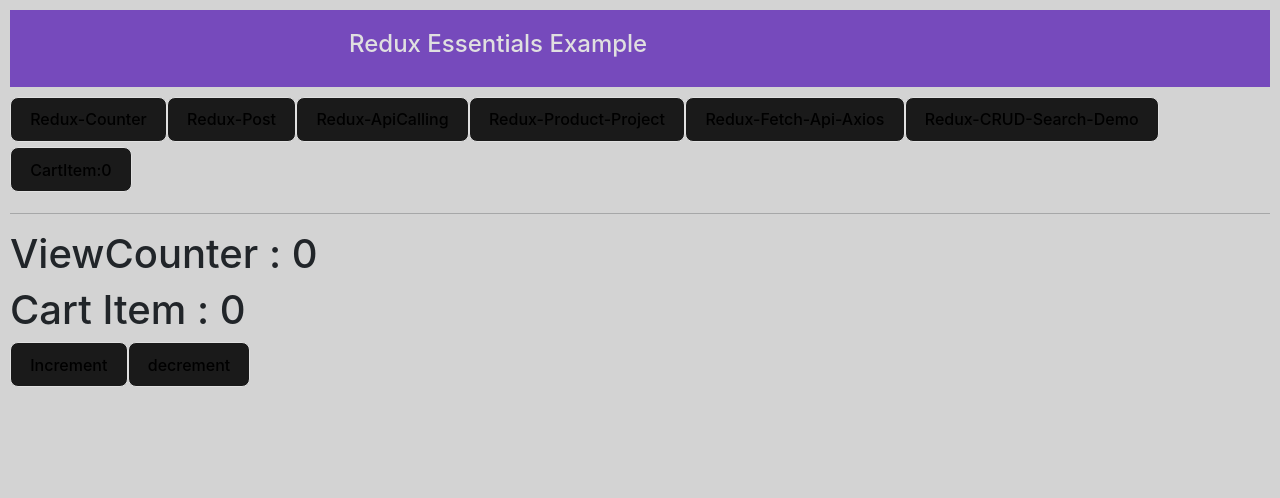
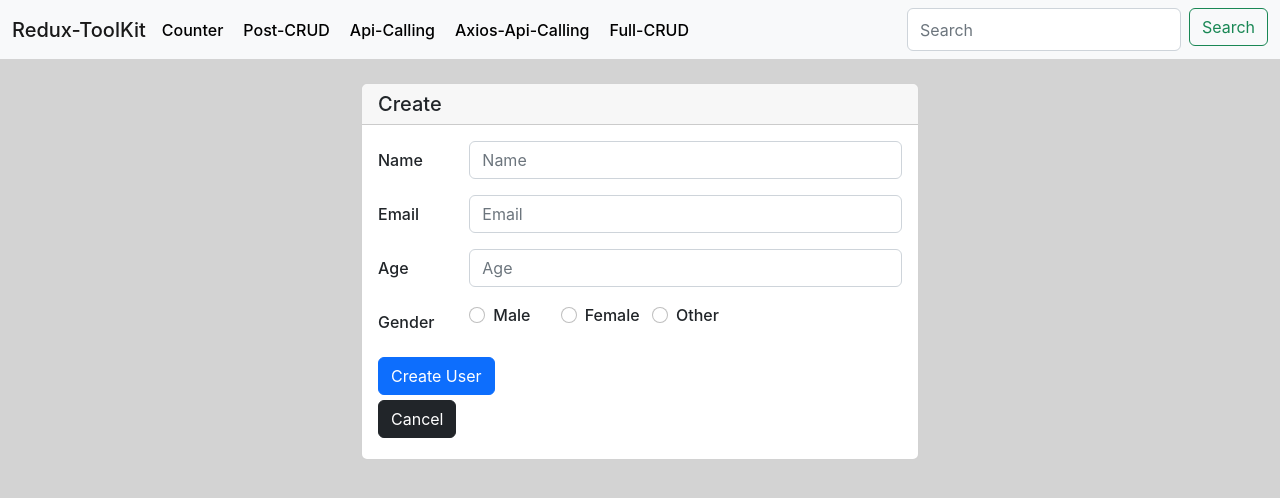
Before and after one commit to mmk-Narola/React-Redux, a React (Vite) app: page /addUser in a window 1280 px wide. Shown: the top 498 px of the page. Built offline with nearby package versions, Linux system fonts and the light colour scheme.

Commit message:
add new navbar and lazz loading

```diff
--- a/src/App.jsx
+++ b/src/App.jsx
@@ -1,64 +1,38 @@
-import { useState } from "react";
-import Header from "./components/header/Header";
-import Counter from "./components/counter/Counter";
+import "bootstrap/dist/css/bootstrap.min.css";
+import * as React from "react";
+import { useSelector } from "react-redux";
+import { Route, Routes } from "react-router-dom";
+// import Counter from "./components/counter/Counter";
 import PostTodo from "./components/posts/PostTodo";
 import Main from "./components/apiCalling/main";
 import ProductRootLayout from "./components/productProject/ProductRootLayout";
-import "bootstrap/dist/css/bootstrap.min.css";
-import { useSelector } from "react-redux";
+import Header from "./components/header/Header";
 import Axios from "./components/axiosApiCalling/axios";
 import Crud from "./components/crudDemo/Crud";
+import CrudOps from "./components/crudDemo/CrudOps";
+import Cart from "./components/productProject/Cart";
 
 function App() {
-  const [reduxExample, setReducExample] = useState("Redux-Counter");
-  const btnLabel = [
-    "Redux-Counter",
-    "Redux-Post",
-    "Redux-ApiCalling",
-    "Redux-Product-Project",
-    "Redux-Fetch-Api-Axios",
-    "Redux-CRUD-Search-Demo",
-  ];
   const cartItem = useSelector((state) => state.cart);
-
-  const switchTab = () => {
-    switch (reduxExample) {
-      case "Redux-Counter":
-        return <Counter />;
-      case "Redux-Post":
-        return <PostTodo />;
-      case "Redux-ApiCalling":
-        return <Main />;
-      case "Redux-Product-Project":
-        return <ProductRootLayout />;
-      case "Redux-Fetch-Api-Axios":
-        return <Axios />;
-      case "Redux-CRUD-Search-Demo":
-        return <Crud />;
-      default:
-        break;
-    }
-  };
+  // const Counter = React.lazy("./components/counter/Counter");
 
   return (
     <>
       <Header />
-      <div className="App">
-        {btnLabel.map((label) => {
-          return (
-            <button
-              key={label}
-              onClick={() => {
-                setReducExample(label);
-              }}
-            >
-              {label}
-            </button>
-          );
-        })}
-        <button>CartItem:{cartItem.length}</button>
-        <hr />
-        <div className="output">{switchTab()}</div>
+      <div className="container">
+        <React.Suspense fallback={<>...</>}>
+          <Routes>
+            <Route path="/" element={<Crud />}></Route>
+            <Route path="/post-crud" element={<PostTodo />}></Route>
+            <Route path="/api-calling" element={<Main />}></Route>
+            <Route path="/axios-api-calling" element={<Axios />}></Route>
+            <Route path="/shopping" element={<ProductRootLayout />}></Route>
+            <Route path="/cart" element={<Cart />}></Route>
+            <Route path="/crud-home" element={<Crud />}></Route>
+            <Route path="/addUser" element={<CrudOps />}></Route>
+            <Route path="/crud-home/edtiUser/:id" element={<CrudOps />}></Route>
+          </Routes>
+        </React.Suspense>
       </div>
     </>
   );
--- a/src/components/crudDemo/Crud.jsx
+++ b/src/components/crudDemo/Crud.jsx
@@ -1,30 +1,10 @@
 import React from "react";
-import NavBar from "./Navbar";
-import CrudOps from "./CrudOps";
-import {
-  Route,
-  createBrowserRouter,
-  createRoutesFromElements,
-  RouterProvider,
-} from "react-router-dom";
 import Home from "./Home";
 
 const CRUD = () => {
-  const router = createBrowserRouter(
-    createRoutesFromElements(
-      <Route>
-        <Route index path="/home" element={<Home />}></Route>
-        <Route path="/addUser" element={<CrudOps />}></Route>
-        <Route path="/home/edtiUser/:id" element={<CrudOps />}></Route>
-      </Route>
-    )
-  );
   return (
     <>
-      <NavBar />
-      <div>
-        <RouterProvider router={router} />
-      </div>
+      <Home />
     </>
   );
 };
--- a/src/components/crudDemo/CrudOps.jsx
+++ b/src/components/crudDemo/CrudOps.jsx
@@ -34,7 +34,7 @@
   const handleSubmit = (e) => {
     e.preventDefault();
     dispatch(createUser(user));
-    navigate("/home");
+    navigate("/crud-home");
     setUser(initialState);
   };
 
@@ -156,8 +156,8 @@
                   label="Other"
                   id="formHorizontalRadios1"
                   name="gender"
-                  value="Other"
-                  checked={user && user.gender === "Other"}
+                  value="other"
+                  checked={user && user.gender === "other"}
                   onChange={userDetails}
                 />
               </Col>
@@ -172,7 +172,12 @@
             </Button>
 
             <Button variant="dark">
-              <Link to="/home">Cancel</Link>
+              <Link
+                style={{ textDecoration: "none", color: "white" }}
+                to="/crud-home"
+              >
+                Cancel
+              </Link>
             </Button>
           </Form>
         </Card.Body>
--- a/src/components/crudDemo/Home.jsx
+++ b/src/components/crudDemo/Home.jsx
@@ -26,10 +26,12 @@
   return (
     <div className="mt-4 col-md-8 ms-5">
       <button>
-        <Link to="/addUser">AddUser </Link>
+        <Link style={{ textDecoration: "none", color: "white" }} to="/addUser">
+          AddUser
+        </Link>
       </button>
       <Form.Group as={Row} className="mb-3">
-        <Col sm={1}>
+        <Col sm={2}>
           <Form.Check
             type="radio"
             label="All"
@@ -39,23 +41,23 @@
             onChange={(e) => setRadioData("")}
           />
         </Col>
-        <Col sm={1}>
+        <Col sm={2}>
           <Form.Check
             type="radio"
             label="Male"
             name="gender"
-            value="Male"
-            checked={radioData === "Male"}
+            value="male"
+            checked={radioData === "male"}
             onChange={(e) => setRadioData(e.target.value)}
           />
         </Col>
-        <Col sm={1}>
+        <Col sm={2}>
           <Form.Check
             type="radio"
             label="Female"
             name="gender"
-            value="Female"
-            checked={radioData === "Female"}
+            value="female"
+            checked={radioData === "female"}
             onChange={(e) => setRadioData(e.target.value)}
           />
         </Col>
@@ -64,8 +66,8 @@
             type="radio"
             label="Other"
             name="gender"
-            value="Other"
-            checked={radioData === "Other"}
+            value="other"
+            checked={radioData === "other"}
             onChange={(e) => setRadioData(e.target.value)}
           />
         </Col>
@@ -99,11 +101,11 @@
                 }
               })
               .filter((ele) => {
-                if (radioData === "Male") {
+                if (radioData === "male") {
                   return ele.gender === radioData;
-                } else if (radioData === "Female") {
+                } else if (radioData === "female") {
                   return ele.gender === radioData;
-                } else if (radioData === "Other") {
+                } else if (radioData === "other") {
                   return ele.gender === radioData;
                 } else return ele;
               })
@@ -116,7 +118,7 @@
                   <td>{item.gender}</td>
                   <td className="d-flex justy-conten-space-between">
                     <Link
-                      to={`/home/edtiUser/${item.id}`}
+                      to={`/crud-home/edtiUser/${item.id}`}
                       className="btn btn-primary my-1"
                     >
                       <i className="bi bi-pencil-square"></i>
--- a/src/components/crudDemo/NavBar.jsx
+++ /dev/null
@@ -1,51 +0,0 @@
-import { useEffect, useState } from "react";
-import Button from "react-bootstrap/Button";
-import Container from "react-bootstrap/Container";
-import Form from "react-bootstrap/Form";
-import Nav from "react-bootstrap/Nav";
-import Navbar from "react-bootstrap/Navbar";
-import { useDispatch } from "react-redux";
-import { searchUser } from "../../features/crudSlice";
-
-function NavBar() {
-  const [search, setSearch] = useState("");
-
-  const dispatch = useDispatch();
-
-  useEffect(() => {
-    dispatch(searchUser(search));
-  }, [search]);
-
-  return (
-    <Navbar bg="light" expand="lg">
-      <Container fluid>
-        <Navbar.Brand>CRUD-Redux-ToolKit</Navbar.Brand>
-        <Navbar.Toggle aria-controls="navbarScroll" />
-        <Navbar.Collapse id="navbarScroll">
-          <Nav
-            className="me-auto my-2 my-lg-0"
-            style={{ maxHeight: "100px" }}
-            navbarScroll
-          >
-            <Nav.Link href="/home">Home</Nav.Link>
-
-            <Nav.Link href="/addUser  ">CreateUser</Nav.Link>
-          </Nav>
-          <Form className="d-flex">
-            <Form.Control
-              type="text"
-              placeholder="Search"
-              className="me-2"
-              aria-label="Search"
-              value={search}
-              onChange={(e) => setSearch(e.target.value)}
-            />
-            <Button variant="outline-success">Search</Button>
-          </Form>
-        </Navbar.Collapse>
-      </Container>
-    </Navbar>
-  );
-}
-
-export default NavBar;
--- a/src/components/header/Header.jsx
+++ b/src/components/header/Header.jsx
@@ -1,16 +1,114 @@
-import React from "react";
+import { useEffect, useState } from "react";
+import { useDispatch } from "react-redux";
+import { searchUser } from "../../features/crudSlice";
+import Button from "react-bootstrap/Button";
+import Container from "react-bootstrap/Container";
+import Form from "react-bootstrap/Form";
+import Nav from "react-bootstrap/Nav";
+import Navbar from "react-bootstrap/Navbar";
+import { Link, NavLink } from "react-router-dom";
+import { NavItem } from "react-bootstrap";
 
 const Header = () => {
+  const [search, setSearch] = useState("");
+
+  const dispatch = useDispatch();
+
+  useEffect(() => {
+    dispatch(searchUser(search));
+  }, [search]);
+
   return (
-    <nav>
-      <section>
-        <h1>Redux Essentials Example</h1>
+    <Navbar bg="light" expand="lg">
+      <Container fluid>
+        <Navbar.Brand>Redux-ToolKit</Navbar.Brand>
+        <Navbar.Toggle aria-controls="navbarScroll" />
+        <Navbar.Collapse id="navbarScroll">
+          <Nav
+            className="me-auto my-2 my-lg-0"
+            style={{ maxHeight: "100px", display: "flex", gap: "20px" }}
+            navbarScroll
+          >
+            <NavLink
+              to="/"
+              style={({ isActive, isPending }) => {
+                return {
+                  fontWeight: isActive ? "bold" : "",
+                  color: isPending ? "red" : "black",
+                  textDecoration: "none",
+                };
+              }}
+            >
+              Counter
+            </NavLink>
 
-        <div className="navContent">
-          <div className="navLinks"></div>
-        </div>
-      </section>
-    </nav>
+            <NavLink
+              to="/post-crud"
+              style={({ isActive, isPending }) => {
+                return {
+                  fontWeight: isActive ? "bold" : "",
+                  color: isPending ? "red" : "black",
+                  textDecoration: "none",
+                };
+              }}
+            >
+              Post-CRUD
+            </NavLink>
+
+            <NavLink
+              to="/api-calling"
+              style={({ isActive, isPending }) => {
+                return {
+                  fontWeight: isActive ? "bold" : "",
+                  color: isPending ? "red" : "black",
+                  textDecoration: "none",
+                };
+              }}
+            >
+              Api-Calling
+            </NavLink>
+
+            <NavLink
+              to="/axios-api-calling"
+              style={({ isActive, isPending }) => {
+                return {
+                  fontWeight: isActive ? "bold" : "",
+                  color: isPending ? "red" : "black",
+                  textDecoration: "none",
+                };
+              }}
+            >
+              Axios-Api-Calling
+            </NavLink>
+
+            <NavLink
+              to="/crud-home"
+              style={({ isActive, isPending }) => {
+                return {
+                  fontWeight: isActive ? "bold" : "",
+                  color: isPending ? "red" : "black",
+                  textDecoration: "none",
+                };
+              }}
+            >
+              Full-CRUD
+            </NavLink>
+          </Nav>
+
+          <Form className="d-flex">
+            <Form.Control
+              type="text"
+              placeholder="Search"
+              className="me-2"
+              aria-label="Search"
+              value={search}
+              onChange={(e) => setSearch(e.target.value)}
+            />
+            <Button variant="outline-success">Search</Button>
+          </Form>
+        </Navbar.Collapse>
+      </Container>
+    </Navbar>
   );
 };
 
--- a/src/components/productProject/Cart.jsx
+++ b/src/components/productProject/Cart.jsx
@@ -42,7 +42,7 @@
   return (
     <div>
       <h2>CartPage</h2>
-      <Link to="/">Back</Link>
+      <Link to="/shopping">Back</Link>
       <div className="row">{cards}</div>
     </div>
   );
--- a/src/components/productProject/Dashboard.jsx
+++ b/src/components/productProject/Dashboard.jsx
@@ -10,7 +10,7 @@
       <div className="d-flex justify-content-between">
         <h2> Dashboard</h2>
         <h2>
-          <Link to="cart">Cart({cartItem?.length})</Link>
+          <Link to="/cart">Cart({cartItem?.length})</Link>
         </h2>
       </div>
 
--- a/src/features/crudSlice.js
+++ b/src/features/crudSlice.js
@@ -45,7 +45,7 @@
   async (data, { rejectWithValue }) => {
     try {
       const response = await axiosBaseURL.put(`/crud/${data.id}`, data.user);
-      data.navigate("/home");
+      data.navigate("/crud-home");
       return response.data;
     } catch (err) {
       // Use `err.response.data` as `action.payload` for a `rejected` action,
--- a/src/index.css
+++ b/src/index.css
@@ -26,12 +26,9 @@
 }
 body {
   font-family: "Poppins", sans-serif;
-  margin: 10px;
-  padding: 0;
   line-height: 1.5;
   font-weight: 500;
   color-scheme: light dark;
-  /* color: rgb(23, 58, 128); */
   background-color: lightgray;
   font-synthesis: none;
 }
@@ -110,3 +107,7 @@
 .ulList li {
   list-style: none;
 }
+.link {
+  text-decoration: none;
+  color: #1f1f1f;
+}
--- a/src/main.jsx
+++ b/src/main.jsx
@@ -7,7 +7,9 @@
 import { BrowserRouter } from "react-router-dom";
 
 ReactDOM.createRoot(document.getElementById("root")).render(
-  <Provider store={store}>
-    <App />
-  </Provider>
+  <BrowserRouter>
+    <Provider store={store}>
+      <App />
+    </Provider>
+  </BrowserRouter>
 );
```
Also changed, not shown: src/components/productProject/ProductRootLayout.jsx (+10 -9 lines).
